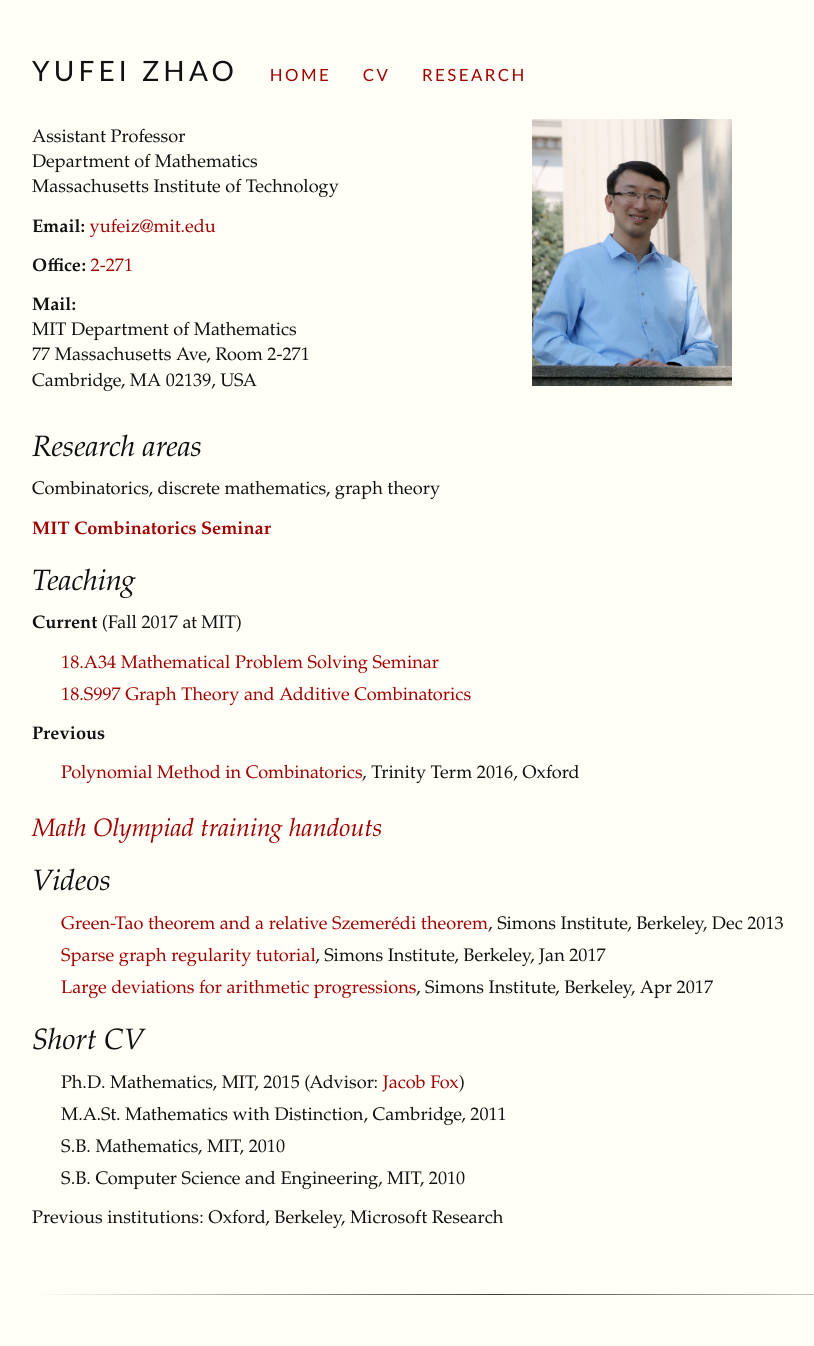
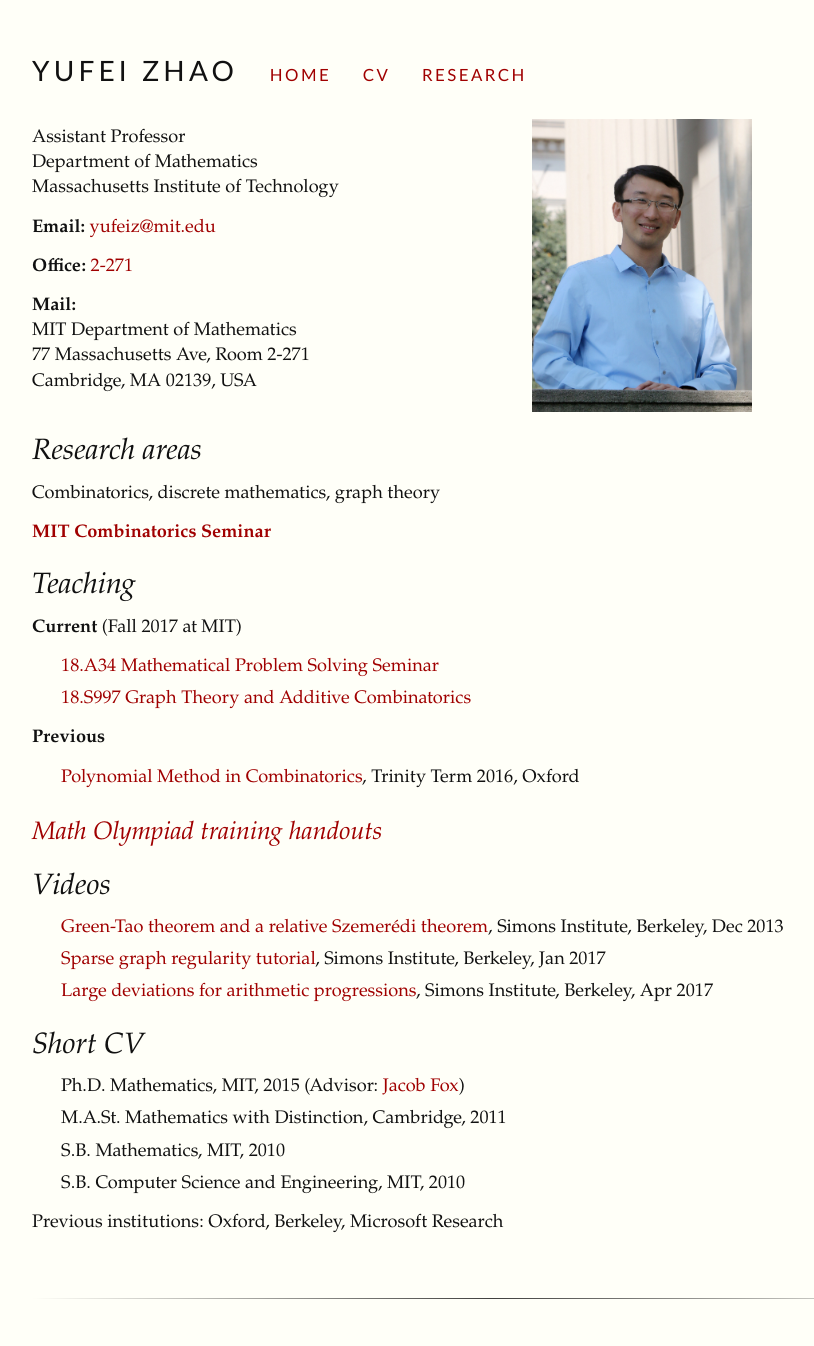
Before and after one commit to yufeizhao/yufeizhao.github.io, a Jekyll site: the page built from index.md, in a window 1280 px wide. Shown: the whole page, without its empty margins (123-937 px from the left). Built offline with Jekyll 4.4.1, drawn with Linux system fonts in a browser that asks for light colours; nearby versions of some CDN libraries.

Commit message:
photo size

```diff
--- a/index.md
+++ b/index.md
@@ -23,7 +23,7 @@ Cambridge, MA 02139, USA</p>
 
 </div>
 <div class="col-md-6">
-<img src="zhao.jpg" alt="Yufei Zhao photo" width="200px">
+<img src="zhao.jpg" alt="Yufei Zhao photo" width="220px">
 </div>
 </div>
 
```
